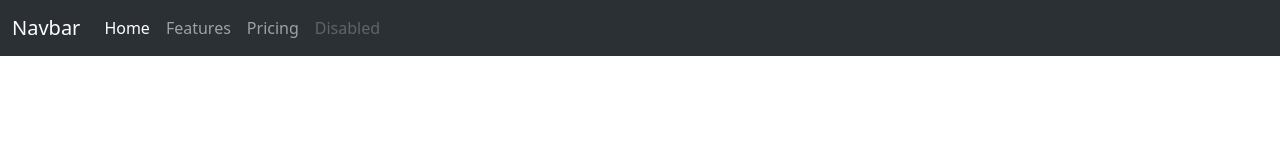
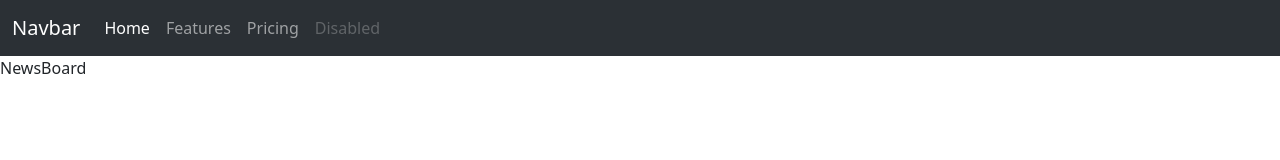
Before and after one commit to G3RGES/react-news-app, a React (Vite) app: page / in a window 1280 px wide. Shown: the top 160 px of the page. Built offline with nearby package versions, Linux system fonts and the light colour scheme.

Commit message:
Update App.jsx

```diff
--- a/src/App.jsx
+++ b/src/App.jsx
@@ -1,9 +1,11 @@
 import Navbar from "./Components/Navbar";
+import NewsBoard from "./Components/NewsBoard";
 
 const App = () => {
   return (
     <div>
       <Navbar />
+      <NewsBoard />
     </div>
   );
 };
```
